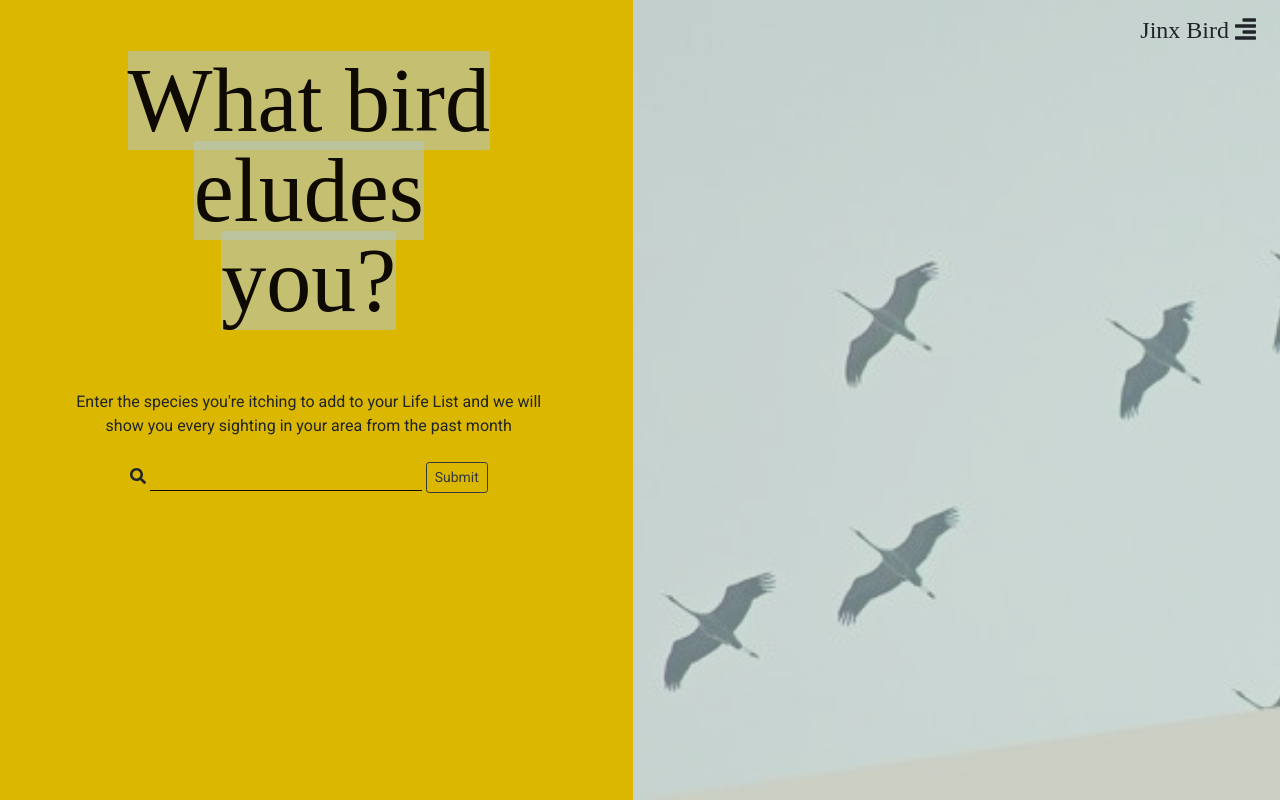
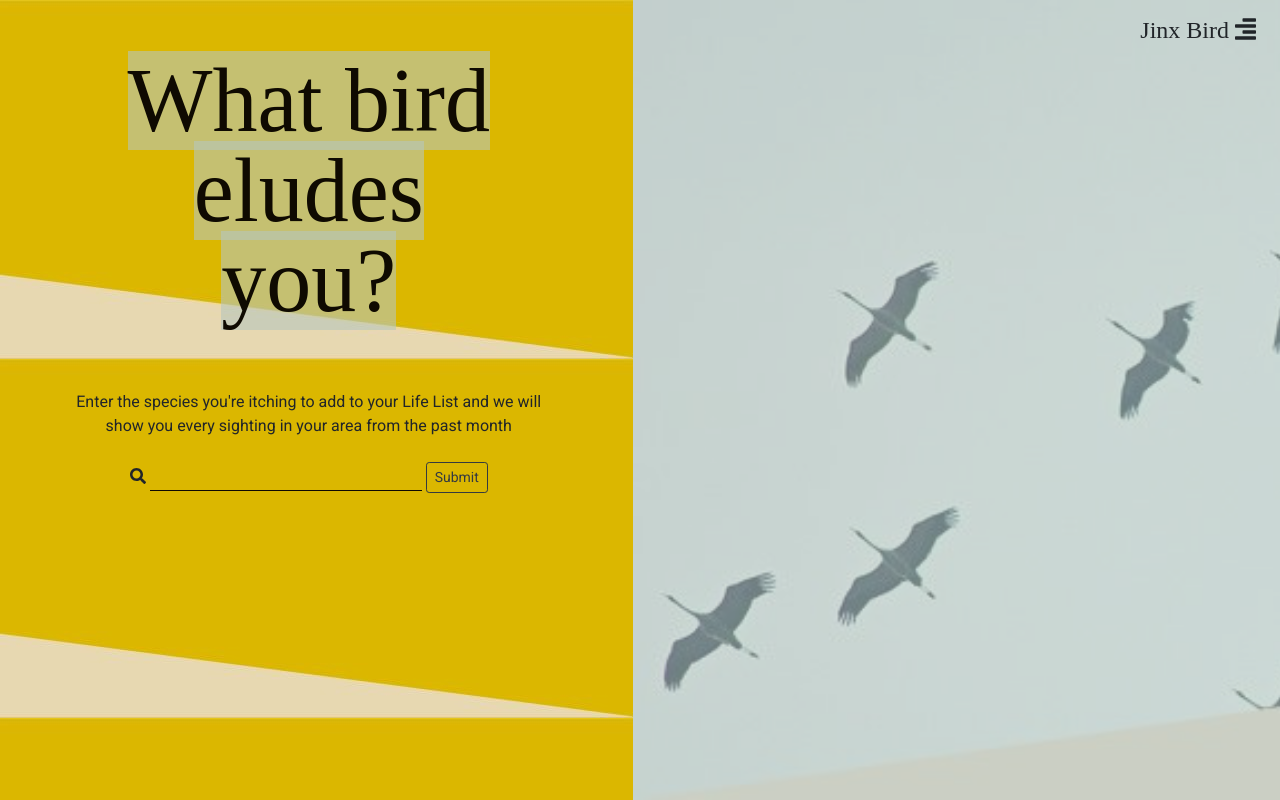
Before and after one commit to juliaberk/jinxbird, a Flask app: page / in a window 1280 px wide. Run offline with Flask 2, Linux system fonts and the light colour scheme; data that the repository does not hold is empty; some libraries are stand-ins or nearby versions; some web fonts are replaced.

Commit message:
Left side of the landing page background

```diff
--- a/static/css/style.css
+++ b/static/css/style.css
@@ -85,6 +85,7 @@ input[type=text] {
 
 .left {
     background: rgba(219, 183, 0, 1);
+    background-image: url(/static/img/orange.jpg); no-repeat left top;
     padding-left: 0;
     padding-top: 2em;
 }
```
Also changed, not shown: static/img/orange.jpg (added).
